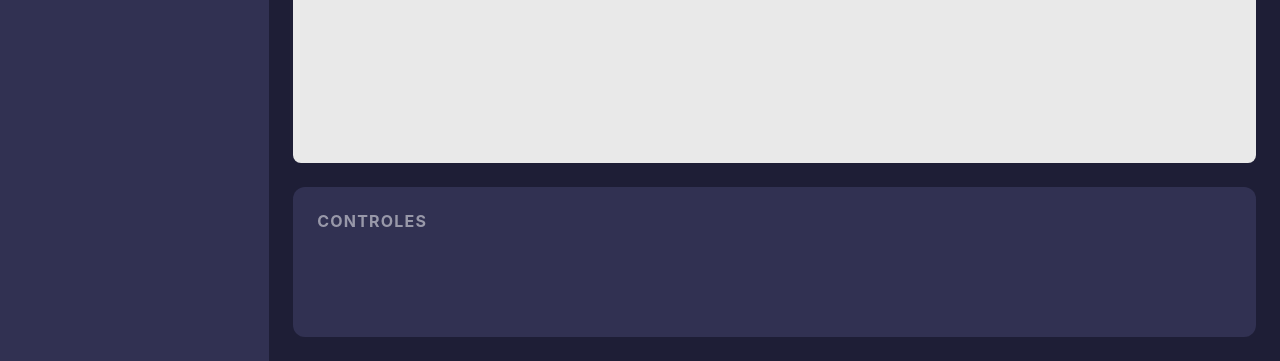
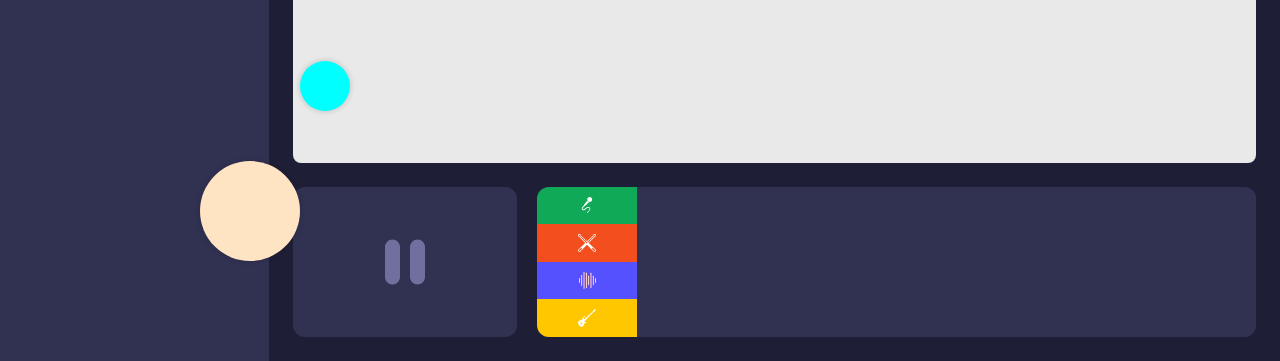
Before and after one commit to Daniel1martinez2/211-club-synthnestesia, a website: page public/index.html in a window 1280 px wide. Shown: the part 439-800 px from the top of the page. Drawn offline with nearby package versions, Linux system fonts and the light colour scheme.

Commit message:
cambiecitos
Co-authored-by: Augusto Ramirez <augustoramirez46@users.noreply.github.com>

```diff
--- a/public/index.html
+++ b/public/index.html
@@ -29,10 +29,32 @@
       <p class="especial-text">Chimba</p>
     </article>
     <footer class="footer">
-      <p class="title-text"> Controles</p>
+      <section class="controls">
+        <button class="controls__play">
+          <img class="playimg" src="./svg/play.svg" alt="">
+          <img class="pauseimg" src="./svg/pause.svg" alt="">
+        </button>
+      </section>
+      <section class="eq">
+        <div class="eq__tabs">
+          <button class="eq__tab eq__tab--vocals"></button>
+          <button class="eq__tab eq__tab--drums"></button>
+          <button class="eq__tab eq__tab--other"></button>
+          <button class="eq__tab eq__tab--bass"></button>
+        </div>
+        <div class="eq__content">
+          <canvas class="eq__canvas"></canvas>
+        </div>
+      </section>
     </footer>
   </main>
   <script src="./js/main.js"></script>
+
+  <script src="https://cdnjs.cloudflare.com/ajax/libs/gsap/3.6.0/gsap.min.js"></script>
+  <script src="./js/getAudioInfo.js"></script>
+  <script src="./js/setupHistogram.js"></script>
+  <script src="./js/visualization.js"></script>
+  <script src="./js/audioTest.js"></script>
 </body>
 
 </html>
--- a/public/js/audioTest.js
+++ b/public/js/audioTest.js
@@ -1,15 +1,14 @@
-const btn = document.createElement('button');
-btn.innerText = 'Begin';
-document.body.appendChild(btn);
+window.addEventListener('load', () => {
+  const controlsPlay = document.querySelector('.controls__play');
+  const eqTabs = document.querySelectorAll('.eq__tab');
 
-btn.addEventListener('click', () => {
   const ball1 = createBall(50, 300, 500, 'aqua');
   document.body.appendChild(ball1.elem);
 
   const ball2 = createBall(100, 200, 600, 'bisque');
   document.body.appendChild(ball2.elem);
 
-  const process = setupHistogram();
+  const { process, toggle, changeSound } = setupHistogram();
 
   const callback = () => {
     console.log('touch');
@@ -24,4 +23,22 @@ btn.addEventListener('click', () => {
   };
 
   draw();
+
+  const playImg = document.querySelector('.playimg');
+  const pauseImg = document.querySelector('.pauseimg');
+  controlsPlay.addEventListener('click', () => {
+    if(toggle()) {
+      playImg.style.display = 'block';
+      pauseImg.style.display = 'none';
+    } else {
+      playImg.style.display = 'none';
+      pauseImg.style.display = 'block';
+    }
+  });
+
+  eqTabs.forEach((tab, index) => {
+    tab.addEventListener('click', () => {
+      changeSound(index);
+    });
+  })
 });
--- a/public/js/getAudioInfo.js
+++ b/public/js/getAudioInfo.js
@@ -1,25 +1,26 @@
-const getAudioInfo = () => {
+const getAudioInfo = (src) => {
   const audioCtx = new AudioContext();
   //Create audio source
   //Here, we use an audio file, but this could also be e.g. microphone input
-  const audioEle = new Audio();
-  audioEle.src = "/test-audio-files/drums.wav";//insert file name here
-  audioEle.autoplay = true;
-  audioEle.loop = true;
-  audioEle.preload = 'auto';
-  const audioSourceNode = audioCtx.createMediaElementSource(audioEle);
+  const elem = new Audio();
+  elem.src = src;//insert file name here
+  // elem.autoplay = true;
+  elem.loop = true;
+  elem.preload = 'auto';
+  const audioSourceNode = audioCtx.createMediaElementSource(elem);
   //Create analyser node
-  const analyserNode = audioCtx.createAnalyser();
-  analyserNode.fftSize = 32;
-  const bufferLength = analyserNode.frequencyBinCount;
-  const dataArray = new Float32Array(bufferLength);
+  const analyser = audioCtx.createAnalyser();
+  analyser.fftSize = 32;
+  const length = analyser.frequencyBinCount;
+  const data = new Float32Array(length);
   //Set up audio node network
-  audioSourceNode.connect(analyserNode);
-  analyserNode.connect(audioCtx.destination);
+  audioSourceNode.connect(analyser);
+  analyser.connect(audioCtx.destination);
 
   return {
-    analyserNode,
-    dataArray,
-    bufferLength,
+    analyser,
+    data,
+    length,
+    elem,
   };
 }
--- a/public/js/getCanvasInfo.js
+++ /dev/null
@@ -1,17 +0,0 @@
-const getCanvasInfo = () => {
-  //Create 2D canvas
-  const canvas = document.createElement('canvas');
-  canvas.style.position = 'absolute';
-  canvas.style.top = 0;
-  canvas.style.left = 0;
-  canvas.width = window.innerWidth;
-  canvas.height = window.innerHeight;
-  document.body.appendChild(canvas);
-  const canvasCtx = canvas.getContext('2d');
-  canvasCtx.clearRect(0, 0, canvas.width, canvas.height);
-
-  return {
-    canvasCtx,
-    canvas,
-  }
-}
--- a/public/js/setupHistogram.js
+++ b/public/js/setupHistogram.js
@@ -1,20 +1,25 @@
 function setupHistogram () {
-  const { analyserNode, dataArray, bufferLength } = getAudioInfo();
-  const { canvasCtx, canvas } = getCanvasInfo();
+  const canvas = document.querySelector('.eq__canvas');
+  const canvasCtx = canvas.getContext('2d');
 
-  let barSelected = 0;
-  let threshold = 0;
-  let lastTouch = 0;
+  const sounds = [ 'vocals', 'drums', 'other', 'bass' ].map(sound => getAudioInfo(`/test-audio-files/${sound}.wav`));
+  const colors = [ '#0FA958', '#F24E1E', '#5551FF', '#FFC700' ];
+
+
+  let selectedSound = 0;
+
+  function process (callback) {
+    const { analyser, data, length } = sounds[selectedSound];
 
     window.addEventListener('keydown', ({ key }) => {
       switch(key) {
         case 'ArrowRight':
           barSelected += 1;
-        if(barSelected >= bufferLength) barSelected = 0;
+          if(barSelected >= length) barSelected = 0;
           break;
         case 'ArrowLeft':
           barSelected -= 1;
-        if(barSelected < 0) barSelected = bufferLength - 1;
+          if(barSelected < 0) barSelected = length - 1;
           break;
         case 'ArrowUp':
           threshold += 1;
@@ -25,31 +30,45 @@ function setupHistogram () {
       }
     });
 
-  return function process (callback) {
     //Get spectrum data
-    analyserNode.getFloatFrequencyData(dataArray);
+    analyser.getFloatFrequencyData(data);
 
-    //Draw black background
-    canvasCtx.fillStyle = 'rgb(0, 0, 0)';
-    canvasCtx.fillRect(0, 0, canvas.width, canvas.height);
+    canvasCtx.clearRect(0, 0, canvas.width, canvas.height);
 
     //Draw spectrum
-    const barWidth = (canvas.width / bufferLength);
+    const barWidth = (canvas.width / length);
 
-    const getHeight = (n) => (n + 90) * 6;
+    const getHeight = (n) => (n + 90) * 2;
 
-    for (let i = 0; i < bufferLength; i++) {
-      const barHeight = getHeight(dataArray[i]);
-      canvasCtx.fillStyle = i === barSelected ? 'rgb(255,200, 0)' : 'rgb(220, 50, 50)';
+    for (let i = 0; i < length; i++) {
+      const barHeight = getHeight(data[i]);
+      canvasCtx.fillStyle = i === barSelected ? 'rgb(220,220, 220)' : colors[selectedSound];
       canvasCtx.fillRect(barWidth * i, canvas.height - barHeight / 2, barWidth, barHeight / 2);
     }
 
     canvasCtx.fillStyle = 'rgb(40, 250, 30)';
     canvasCtx.fillRect(barSelected * barWidth, canvas.height - getHeight(threshold) / 2, barWidth, 2);
 
-    if(dataArray[barSelected] >= threshold && Date.now() - lastTouch > 200) {
+    if(data[barSelected] >= threshold && Date.now() - lastTouch > 200) {
       lastTouch = Date.now();
       callback();
     }
   }
+
+  let isPlaying = false;
+  function toggle () {
+    sounds.forEach(sound => !isPlaying ? sound.elem.play() : sound.elem.pause());
+    isPlaying = !isPlaying;
+    return isPlaying;
   }
+
+  function changeSound (index) {
+    selectedSound = index;
+  }
+
+  return {
+    process,
+    toggle,
+    changeSound,
+  }
+}
--- a/public/js/visualization.js
+++ b/public/js/visualization.js
@@ -17,8 +17,17 @@ function createBall (tam, posX, posY, color) {
     tl.play(0);
   }
 
+  let barSelected = 0;
+  let threshold = 0;
+  let lastTouch = 0;
+  let sound = 0;
+
   return {
     elem: ball,
     pulse,
+    barSelected,
+    threshold,
+    lastTouch,
+    sound,
   };
 }
--- a/public/styles/_footer.scss
+++ b/public/styles/_footer.scss
@@ -1,8 +1,84 @@
 .footer {
-  background-color: #313152;
   width: 100%;
   height: 100%;
+  box-sizing: border-box;
+  display: flex;
+}
+
+.controls {
+  width: 200px;
+  background-color: #313152;
   border-radius: 12px;
-  padding: 24px;
-  box-sizing: border-box;
+  padding: 12px;
+
+  &__play {
+    width: 100%;
+    height: 100%;
+    display: flex;
+    justify-content: center;
+    align-items: center;
+    background-color: transparent;
+    border: none;
+
+    img {
+      width: 40%;
+    }
+
+    .playimg {
+      display: none;
+    }
+  }
 }
+
+.eq {
+  background-color: #313152;
+  overflow: hidden;
+  border-radius: 12px;
+  margin-left: 20px;
+  display: flex;
+  flex-grow: 1;
+
+  &__tabs {
+    width: 100px;
+    display: flex;
+    flex-direction: column;
+  }
+
+  &__tab {
+    width: 100%;
+    flex-grow: 1;
+    border: none;
+    background-repeat: no-repeat;
+    background-position: center;
+
+    &--vocals {
+      background-color: #0FA958;
+      background-image: url('../svg/vocals.svg');
+    }
+    &--drums {
+      background-color: #F24E1E;
+      background-image: url('../svg/drums.svg');
+    }
+    &--other {
+      background-color: #5551FF;
+      background-image: url('../svg/other.svg');
+    }
+    &--bass {
+      background-color: #FFC700;
+      background-image: url('../svg/bass.svg');
+    }
+  }
+
+  &__content {
+    flex-grow: 1;
+    background-color: #313152;
+    flex-basis: 1;
+    padding: 10px;
+  }
+
+  &__canvas {
+    width: 100%;
+    height: 100%;
+    background-color: transparent;
+  }
+}
```
Also changed, not shown: public/styles/index.css, public/svg/bass.svg (added), public/svg/drums.svg (added), public/svg/other.svg (added), public/svg/pause.svg (added), public/svg/play.svg (added), public/svg/vocals.svg (added), 1 other file. Lines whose indentation alone changed are shown as unchanged.
